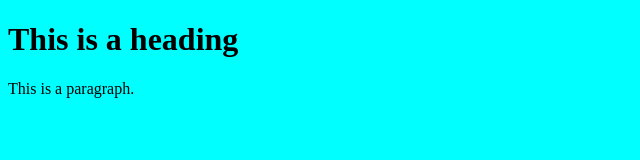
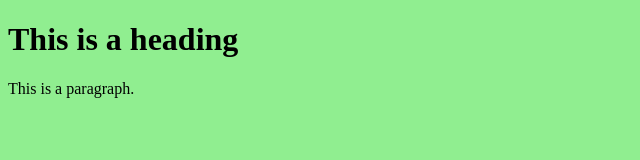
Before and after one commit to ShrutShah/webserver-deploy-Dockerfile, a plain HTML site: page index.html in a window 1280 px wide. Shown: the whole page, without its empty margins (0-640 px from the left). Drawn offline with Linux system fonts and the light colour scheme.

Commit message:
light green

```diff
--- a/index.html
+++ b/index.html
@@ -1,6 +1,6 @@
 <!DOCTYPE html>
 <html>
-<body style="background-color:aqua;">
+<body style="background-color:lightgreen;">
 
 <h1>This is a heading</h1>
 <p>This is a paragraph.</p>
```
